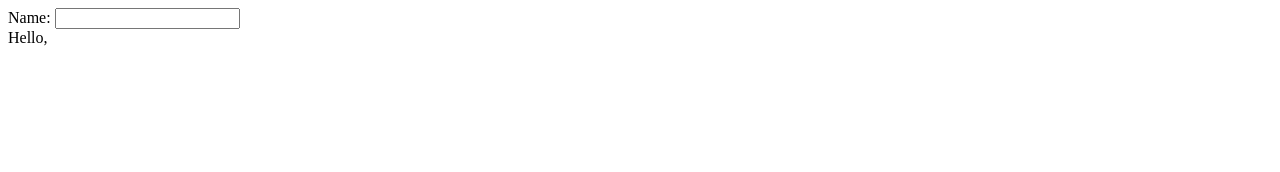
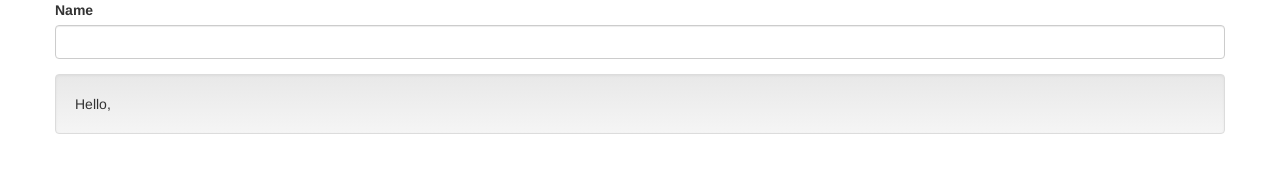
Before and after one commit to swmiller/angularjs-hello-world, a plain HTML site: page web/index.html in a window 1280 px wide. Drawn offline with nearby package versions, Linux system fonts and the light colour scheme.

Commit message:
Added jQuery and Bootstrap.

```diff
--- a/web/index.html
+++ b/web/index.html
@@ -2,11 +2,27 @@
 <html ng-app>
     <head>
         <title>AngularJS Hello World</title>
+        <link rel="stylesheet" href="https://maxcdn.bootstrapcdn.com/bootstrap/3.3.1/css/bootstrap.min.css">
+        <link rel="stylesheet" href="https://maxcdn.bootstrapcdn.com/bootstrap/3.3.1/css/bootstrap-theme.min.css">
     </head>
     <body>
-        Name: <input type="text" ng-model="name" />
-        <br />
-        Hello, {{ name }}
-        <script src="angular.js"></script>
+        <div class="container">
+            <div class="row">
+                <form>
+                    <div class="form-group">
+                        <label for="name">Name</label>
+                        <input class="form-control" id="name" type="text" ng-model="name" />
+                    </div>
+                </form>
+            </div>
+            <div class="row">
+                <div class="well">
+                    Hello, {{ name }}
+                </div>
+            </div>
+        </div>
+        <script src="https://code.jquery.com/jquery-2.1.3.min.js"></script>
+        <script src="https://maxcdn.bootstrapcdn.com/bootstrap/3.3.1/js/bootstrap.min.js"></script>
+        <script src="https://ajax.googleapis.com/ajax/libs/angularjs/1.3.9/angular.min.js"></script>
     </body>
 </html>
```
